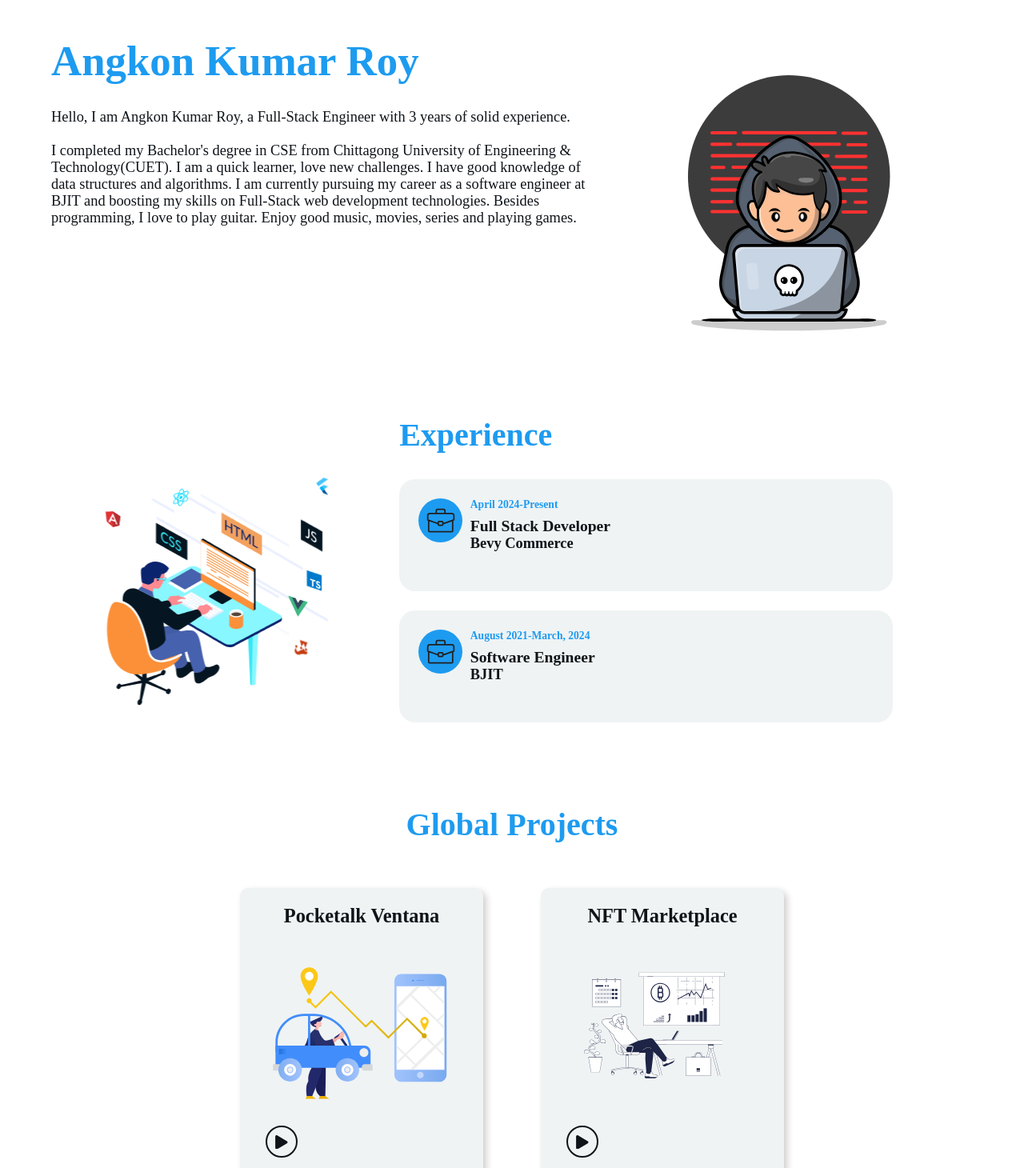
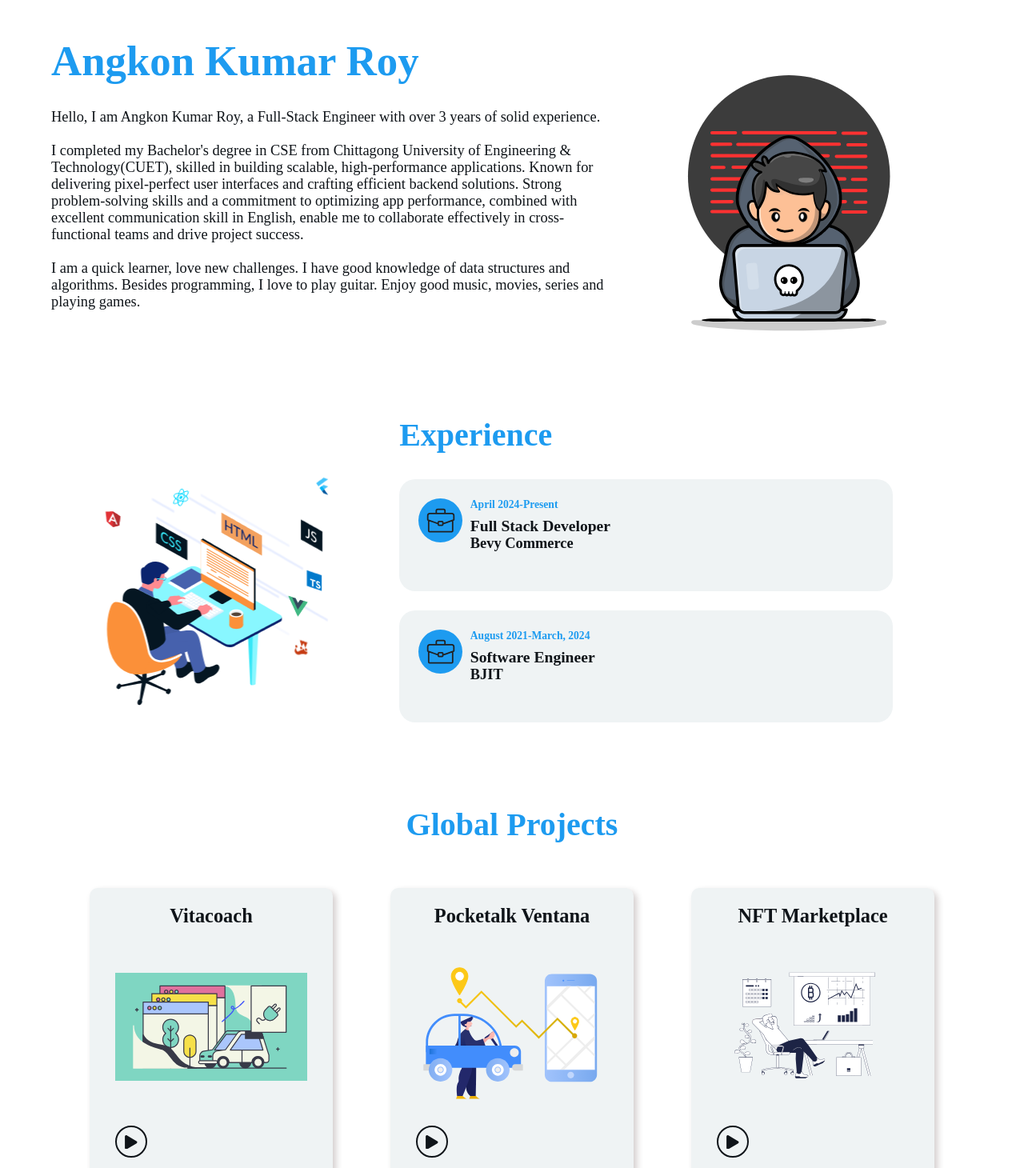
Before and after one commit to akr5515/angkon-portfolio-react, a React (Vite) app: page / in a window 1280 px wide. Shown: the part 882-2342 px from the top of the page at 80% size. Built offline with nearby package versions, Linux system fonts and the light colour scheme; a web font is replaced by a local one.

Commit message:
feat: contents updated for new version.

```diff
--- a/src/components/core-ui/about/about.tsx
+++ b/src/components/core-ui/about/about.tsx
@@ -33,6 +33,9 @@ function About() {
               <br />
               <br />
               {aboutData.description2}
+              <br />
+              <br />
+              {aboutData.description3}
             </p>
           </div>
           <div className="about-animation">
--- a/src/data/aboutData.ts
+++ b/src/data/aboutData.ts
@@ -1,7 +1,8 @@
 export const aboutData = {
   title: "Angkon Kumar Roy",
   description1:
-    "Hello, I am Angkon Kumar Roy, a Full-Stack Engineer with 3 years of solid experience.",
-  description2:
-    "I completed my Bachelor's degree in CSE from Chittagong University of Engineering & Technology(CUET). I am a quick learner, love new challenges. I have good knowledge of data structures and algorithms. I am currently pursuing my career as a software engineer at BJIT and boosting my skills on Full-Stack web development technologies. Besides programming, I love to play guitar. Enjoy good music, movies, series and playing games.",
+    "Hello, I am Angkon Kumar Roy, a Full-Stack Engineer with over 3 years of solid experience.",
+  description2: `I completed my Bachelor's degree in CSE from Chittagong University of Engineering & Technology(CUET), skilled in building scalable, high-performance applications. Known for delivering pixel-perfect user interfaces and crafting efficient backend solutions. Strong problem-solving skills and a commitment to optimizing app performance, combined with excellent communication skill in English, enable me to collaborate effectively in cross-functional teams and drive project success.
+     `,
+  description3: `I am a quick learner, love new challenges. I have good knowledge of data structures and algorithms. Besides programming, I love to play guitar. Enjoy good music, movies, series and playing games.`,
 };
--- a/src/data/headerData.ts
+++ b/src/data/headerData.ts
@@ -2,7 +2,7 @@ export const headerData = {
   name: "Angkon Kumar Roy",
   title: "Hello! I am",
   desciption:
-    "Software engineer with 3 years of experience in Agile Development Environment and have strong communication skill in English. Focusing on reusable components, pixel perfect designing, problem solving and optimizing performance.",
+    "Software engineer with over 3 years of experience in Agile Development Environment and have strong communication skill in English. Focusing on reusable components, pixel perfect designing, problem solving and optimizing performance.",
   //   image: "https://i.ibb.co/angkonkumar.jpg",
   image: "../assets/png/angkon.jpg",
   //   imagebw: "https://i.ibb.co/angkonkumar.jpg",
--- a/src/data/projectsDataGlobal.tsx
+++ b/src/data/projectsDataGlobal.tsx
@@ -1,25 +1,36 @@
-import eight from '../assets/svg/projects/eight.svg'
-import seven from '../assets/svg/projects/seven.svg'
-import six from '../assets/svg/projects/six.svg'
-
+import eight from "../assets/svg/projects/eight.svg";
+import seven from "../assets/svg/projects/seven.svg";
+import six from "../assets/svg/projects/six.svg";
 
 export const projectsDataGlobal = [
-    {
-        id: 1,
-        projectName: 'Pocketalk Ventana',
-        projectDesc: 'Worked on a project called Pocketalk Ventana as Frontend Engineer that highly focuses on pixel perfect designing with MUI, cross browser compatibility and optimized performance. ',
-        tags: ['React', 'SAAS', 'Material UI', 'ChartJS'],
-        code: '',
-        demo: 'https://www.pocketalk.com/pocketalk-ventana/',
-        image: six
-    },
-    {
-        id: 2,
-        projectName: 'NFT Marketplace',
-        projectDesc: 'This included implementation of designs with Ant Design from given Figma designs, writing logic for data handling, authentication, controlling interfaces according to different user roles with responsive design.',
-        tags: ['React', 'Antd', 'i18n'],
-        code: '',
-        demo: 'https://market.openpost.co.jp',
-        image: seven
-    }
-]
+  {
+    id: 1,
+    projectName: "Vitacoach",
+    projectDesc:
+      "Vitacoach exists to cut through the noise and misinformation of the supplement industry. Created this solution with Shopify, Hydrogen, Remix etc.",
+    tags: ["Shopify", "Hydrogen", "Remix", "TailwindCSS"],
+    code: "",
+    demo: "https://shop.vitacoach.com/",
+    image: eight,
+  },
+  {
+    id: 1,
+    projectName: "Pocketalk Ventana",
+    projectDesc:
+      "Worked on a project called Pocketalk Ventana as Frontend Engineer that highly focuses on pixel perfect designing with MUI, cross browser compatibility and optimized performance. ",
+    tags: ["React", "SAAS", "Material UI", "ChartJS"],
+    code: "",
+    demo: "https://www.pocketalk.com/pocketalk-ventana/",
+    image: six,
+  },
+  {
+    id: 2,
+    projectName: "NFT Marketplace",
+    projectDesc:
+      "This included implementation of designs with Ant Design from given Figma designs, writing logic for data handling, authentication, controlling interfaces according to different user roles with responsive design.",
+    tags: ["React", "Antd", "i18n"],
+    code: "",
+    demo: "https://market.openpost.co.jp",
+    image: seven,
+  },
+];
```
